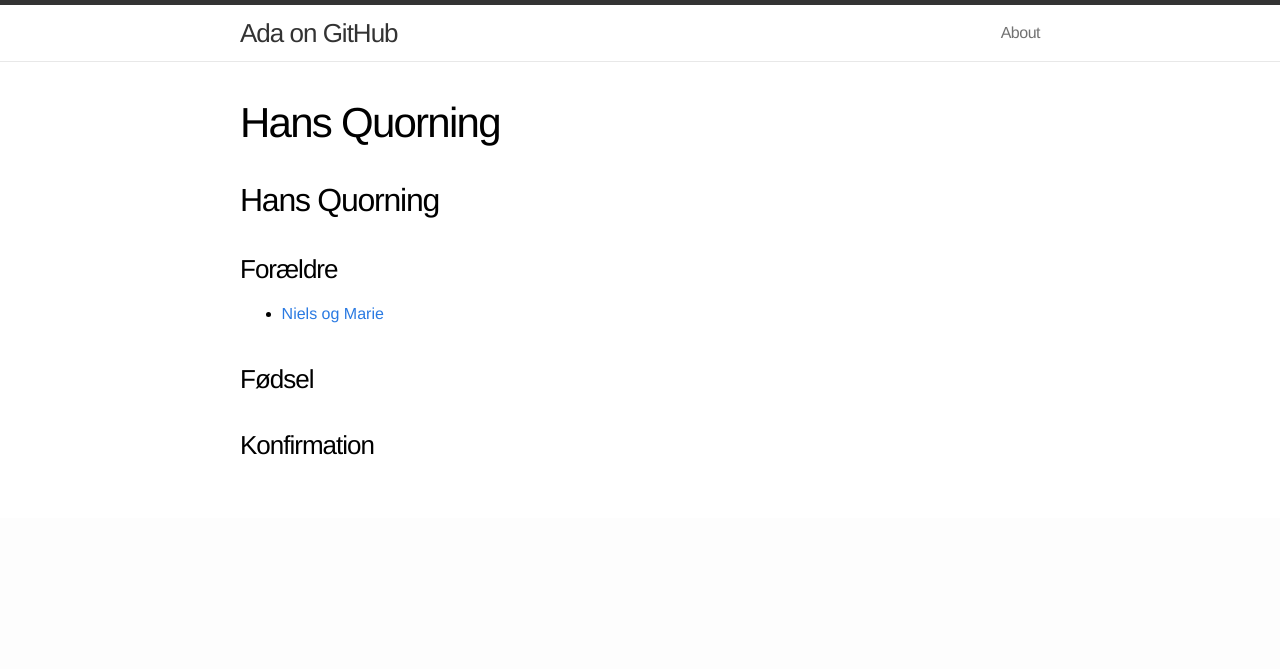
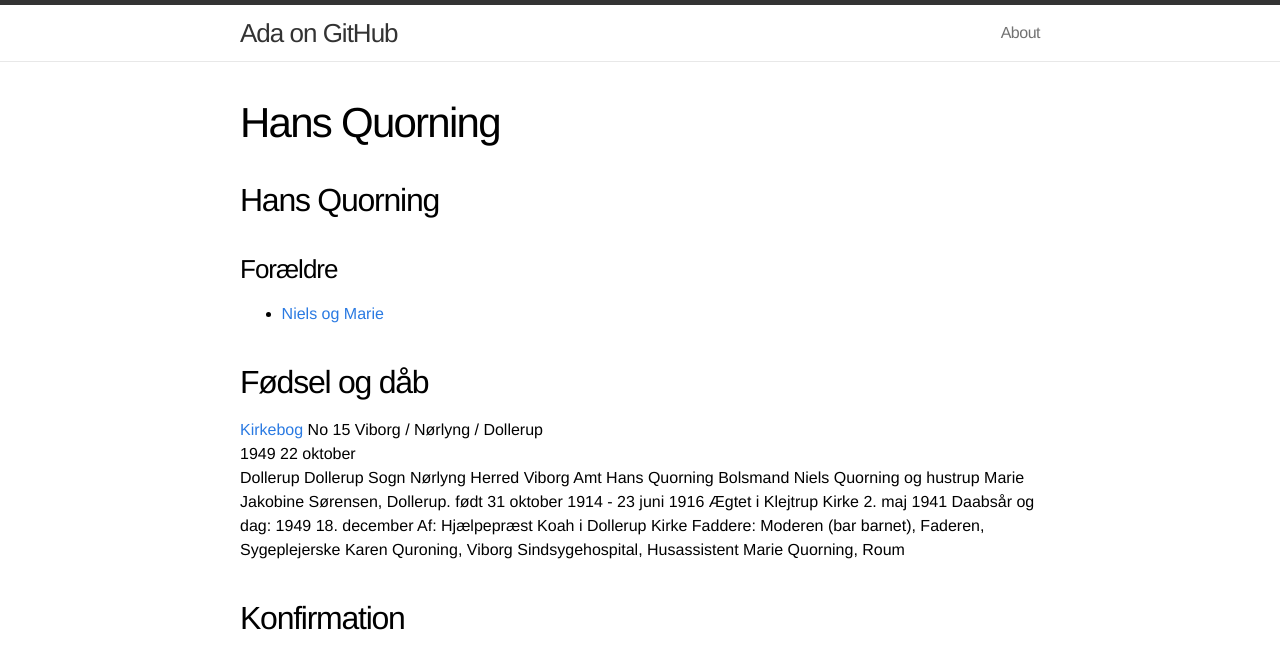
Before and after one commit to quornings/quornings.github.io, a Jekyll site: the page built from stamt/hans-quorning.md, in a window 1280 px wide. Shown: the top 669 px of the page. Built offline with Jekyll 4.4.1, drawn with Linux system fonts in a browser that asks for light colours.

```diff
--- a/stamt/hans-quorning.md
+++ b/stamt/hans-quorning.md
@@ -9,5 +9,15 @@ title: Hans Quorning
 
 * [Niels og Marie](/stamt/niels-marie-quorning/)
 
-### Fødsel
-### Konfirmation
+## Fødsel og dåb
+[Kirkebog](https://www.danishfamilysearch.dk/ao/opslag1805445) No 15
+Viborg / Nørlyng / Dollerup
+1949 22 oktober
+Dollerup Dollerup Sogn Nørlyng Herred Viborg Amt
+Hans Quorning
+Bolsmand Niels Quorning og hustrup Marie Jakobine Sørensen, Dollerup. født 31 oktober 1914 - 23 juni 1916 Ægtet i Klejtrup Kirke 2. maj 1941
+Daabsår og dag: 1949 18. december
+Af: Hjælpepræst Koah i Dollerup Kirke
+Faddere: Moderen (bar barnet), Faderen, Sygeplejerske Karen Quroning, Viborg Sindsygehospital, Husassistent Marie Quorning, Roum
+
+## Konfirmation
```
Also changed, not shown: stamt/emma-quorning.md (added, +25 -0 lines), stamt/jens-kristian-quorning.md (added, +25 -0 lines), stamt/karl-johan-quoring.md (added, +25 -0 lines).
